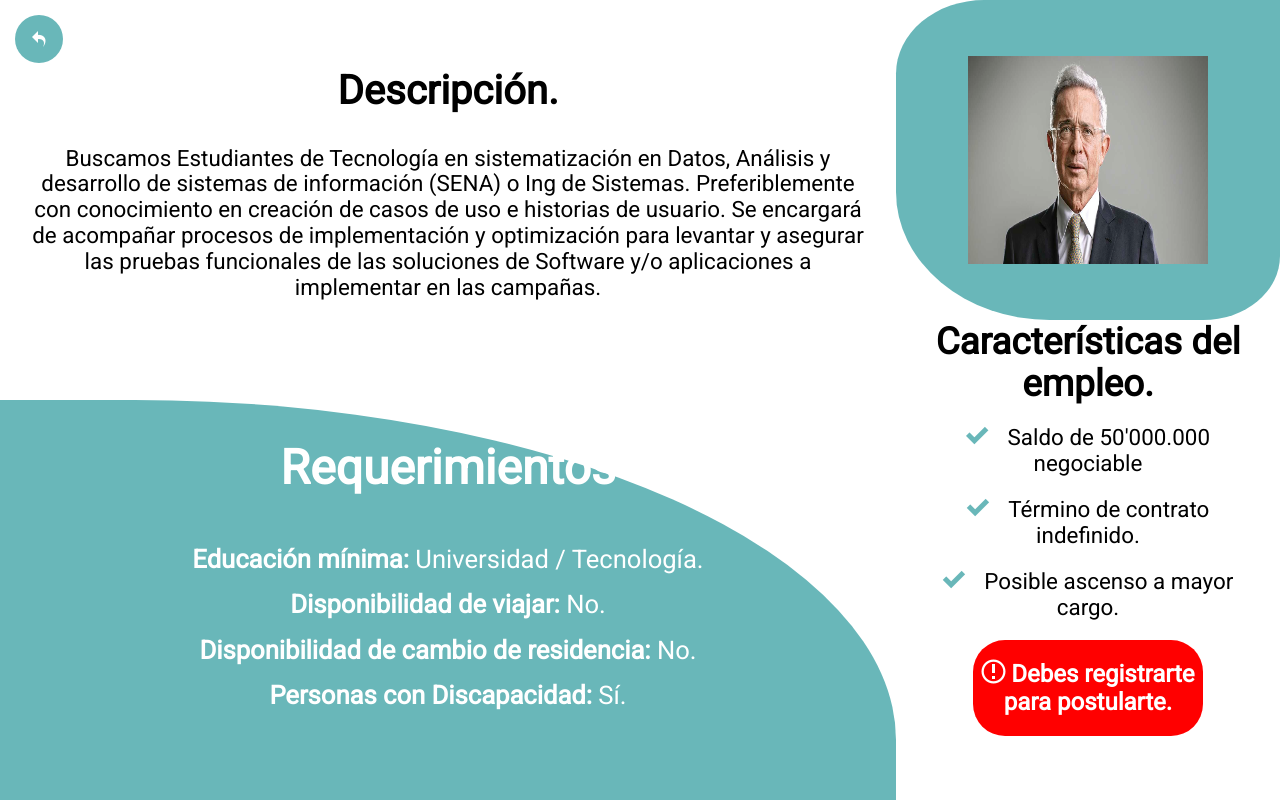
After one commit to ImCristian2003/SearchJobOff, a PHP site: page /views/empleo/verEmpleopendiente.php in a window 1280 px wide. The commit adds this page. Run offline with PHP 8.4, Linux system fonts and the light colour scheme; some libraries are stand-ins or nearby versions; some web fonts are replaced.

Commit message:
Diseño perrón al empleo

```diff
--- /dev/null
+++ b/views/empleo/verEmpleopendiente.php
@@ -0,0 +1,220 @@
+<!DOCTYPE html>
+<html lang="es">
+<head>
+    <meta charset="UTF-8">
+    <meta http-equiv="X-UA-Compatible" content="IE=edge">
+    <meta name="viewport" content="width=device-width, initial-scale=1.0">
+    <link rel="preconnect" href="https://fonts.googleapis.com">
+    <link rel="preconnect" href="https://fonts.gstatic.com" crossorigin>
+    <link href="https://fonts.googleapis.com/css2?family=Dancing+Script:wght@700&family=Mouse+Memoirs&family=Roboto&family=Source+Code+Pro&display=swap" rel="stylesheet">
+    <link rel="stylesheet" href="css/estilosbuscador.css">
+    <link rel="stylesheet" href="css/normalize.css">
+    <link rel="stylesheet" href="assets/icons/style.css">
+    <title>Buscar Empleo</title>
+    <style>
+        *{
+            box-sizing: border-box;
+            margin: 0;
+            padding: 0;
+            font-family: 'Roboto', sans-serif;
+        }
+        :root{
+            --primario: rgb(105, 183, 185);
+            --secundario: #f5f2f2;
+            --gris: #B8B8B8;
+            --blanco: #FFFFFF;
+            --negro: #000000;
+
+            --FuentePpal: 'Dancing Script', cursive;
+        }
+        .container{
+            display: flex;
+
+            height: 100vh;
+            width: 100%;
+        }
+
+        .caja-principal{
+            display: flex;
+            text-align: center;
+            justify-content: center;
+            flex-direction:column;
+
+            height: 100vh;
+            width: 70%;
+        }
+        .caja-principal .uno{
+            height: 50%;
+            width: 100%;
+
+            display: flex;
+            flex-direction: column;
+            text-align: center;
+            justify-content: center;
+            align-items: center;
+        }
+        .caja-principal .uno h2{
+            font-size: 2.5rem;
+        }
+        .caja-principal .uno p{
+            font-size: 1.4rem;
+            margin: 2rem;
+        }
+        .caja-principal .dos{
+            display: flex;
+            text-align: center;
+            align-items: center;
+            justify-content: center;
+            flex-direction: column;
+
+            background-color: var(--primario);
+            border-radius: 0 85% 0 0;
+            height: 50vh;
+            width: 100%;
+        }
+        .caja-principal .dos h2{
+            color: #fff;
+            font-size: 3rem;
+        }
+        .caja-principal .dos .requerimientos{
+            display: flex;
+            flex-direction: column;
+
+            color: var(--blanco);
+            font-size: 1.6rem;
+            list-style-type: none;
+            margin: 1.6rem;
+            padding: 1rem;
+        }
+        .caja-principal .dos li{
+            margin: 0.5rem;
+        }
+        .caja-principal .icon-undo2{
+            background-color: var(--primario);
+            border-radius: 2rem;
+            height: 3rem;
+            width: 3rem;
+            left: 15px;
+            position: absolute;
+            top: 15px;
+            color: var(--blanco);
+
+            display: flex;
+            align-items: center;
+            justify-content: center;
+        }
+        .caja-secundaria{
+            height: 100vh;
+            width: 30%;
+
+            display: flex;
+            flex-direction: column;
+            justify-content: right;
+            align-items:center ;
+            text-align: center;
+        }
+        .caja-secundaria .empleo{
+            background-color: #69B7B9;
+            border-radius: 23% 0 20% 40%;
+            height: 40vh;
+            width: 100%;
+
+            display: flex;
+            justify-content: center;
+            align-items: center;
+        }
+        .caja-secundaria .empleo img{
+            height: 13rem;
+            width: 15rem;
+        }
+        .caja-secundaria .detalles{
+            height: 40vh;
+            width: 100%;
+            position: relative;
+
+            display: flex;
+            flex-direction: column;
+            justify-content: center;
+            text-align: center;
+            align-items: center;
+        }
+        .caja-secundaria .detalles h2{
+            font-size: 2.3rem;
+            font-weight: bold;
+        }
+        .caja-secundaria .detalles li{
+            font-size: 1.4rem;
+            list-style-type: none;
+            margin: 1.2rem;
+        }
+        .icon-checkmark{
+            color: #69B7B9;
+            left: 0;
+            margin-right: 1.2rem;
+        }
+        .caja-secundaria .boton{
+            display: flex;
+            justify-content: center;
+            text-align: center;
+            align-items: center;
+
+            background-color: red;
+            border-radius: 2rem;
+            height: 12vh;
+            width: 60%;
+            position: relative;
+
+        }
+        .caja-secundaria .boton a{
+            color: #fff;
+            text-decoration: none;
+            font-size: 1.5rem;
+            font-weight: bold;
+        }
+
+
+
+    </style>
+</head>
+<body>
+    <div class="container">
+        <div class="caja-principal">
+            <a href=""><span class="icon-undo2"></span></a>
+            <div class="uno">
+                <h2>Descripción.</h2>
+                <p>Buscamos Estudiantes de Tecnología en sistematización en Datos, Análisis y desarrollo de sistemas de información (SENA) o Ing de Sistemas.
+                Preferiblemente con conocimiento en creación de casos de uso e historias de usuario.
+                Se encargará de acompañar procesos de implementación y optimización para levantar y asegurar las pruebas funcionales de las soluciones de Software y/o aplicaciones a implementar en las campañas.
+                </p>
+            </div>
+            <div class="dos">
+                <h2>Requerimientos</h2>
+                <ul class="requerimientos">
+                    <li> <strong>Educación mínima: </strong> Universidad / Tecnología.</li>
+                    <li> <strong>Disponibilidad de viajar: </strong> No.</li>
+                    <li> <strong>Disponibilidad de cambio de residencia:</strong> No.</li>
+                    <li> <strong>Personas con Discapacidad: </strong>  Sí.</li>
+                </ul>
+            </div>
+        </div>
+        <div class="caja-secundaria">
+            <div class="empleo">
+                <img src="assets/img/paraco.jpg" alt="">
+            </div>
+            <div class="detalles">
+                <h2>Características del empleo.</h2>
+                <ul>
+                    <li><span class="icon-checkmark"></span>Saldo de 50'000.000 negociable</li>
+                    <li><span class="icon-checkmark"></span>Término de contrato indefinido.</li>
+                    <li><span class="icon-checkmark"></span>Posible ascenso a mayor cargo.</li>
+                </ul>
+            </div>
+            <div class="boton">
+                <a href=""> <span class="icon-notification"></span>    Debes registrarte para postularte.</a>
+            </div>
+
+        </div>
+    </div>
+
+</body>
+</html>
```
Also changed, not shown: views/empresa/empleosPublicados.php (+22 -4 lines), uploads/empleos_logo/vicioso.jpg (added).
